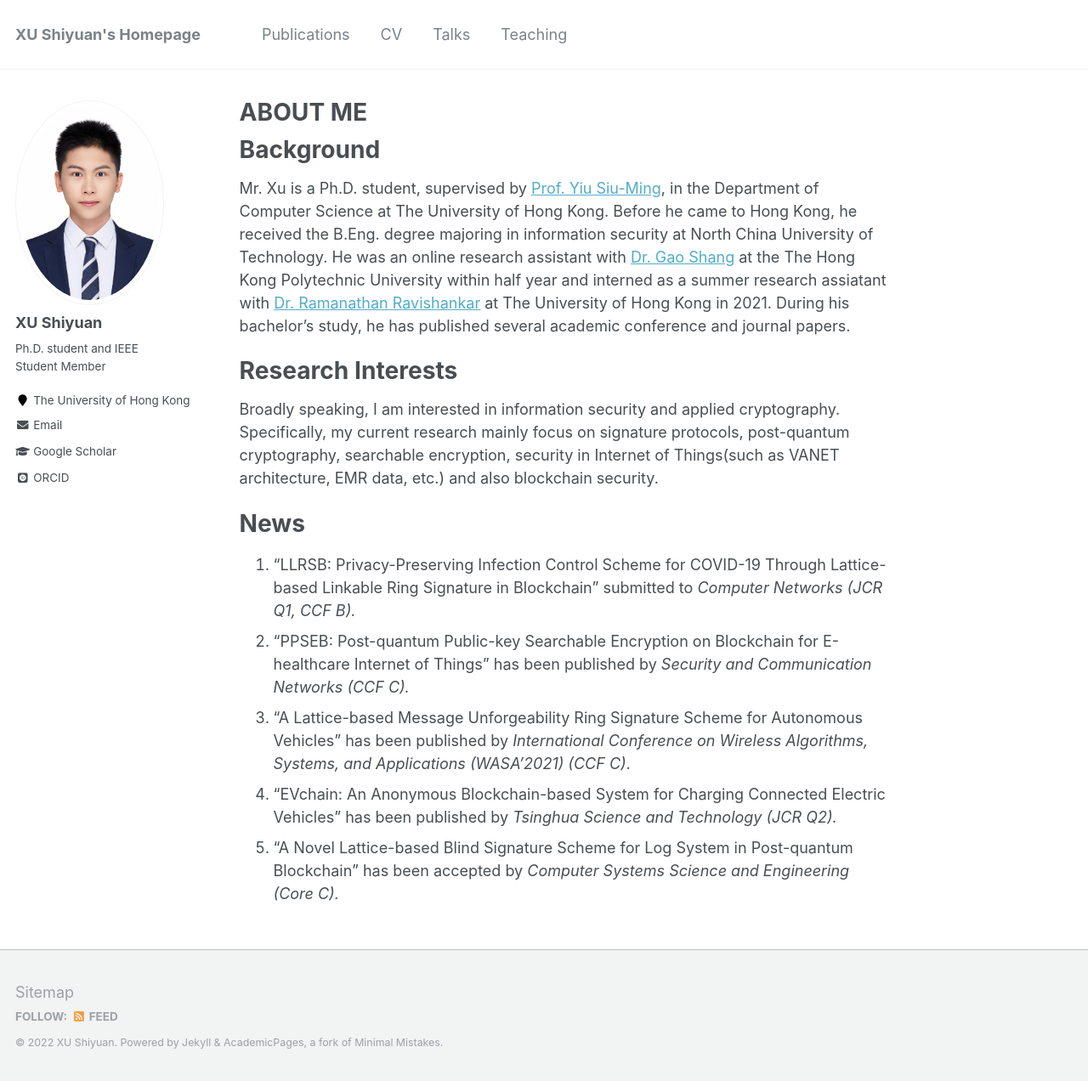
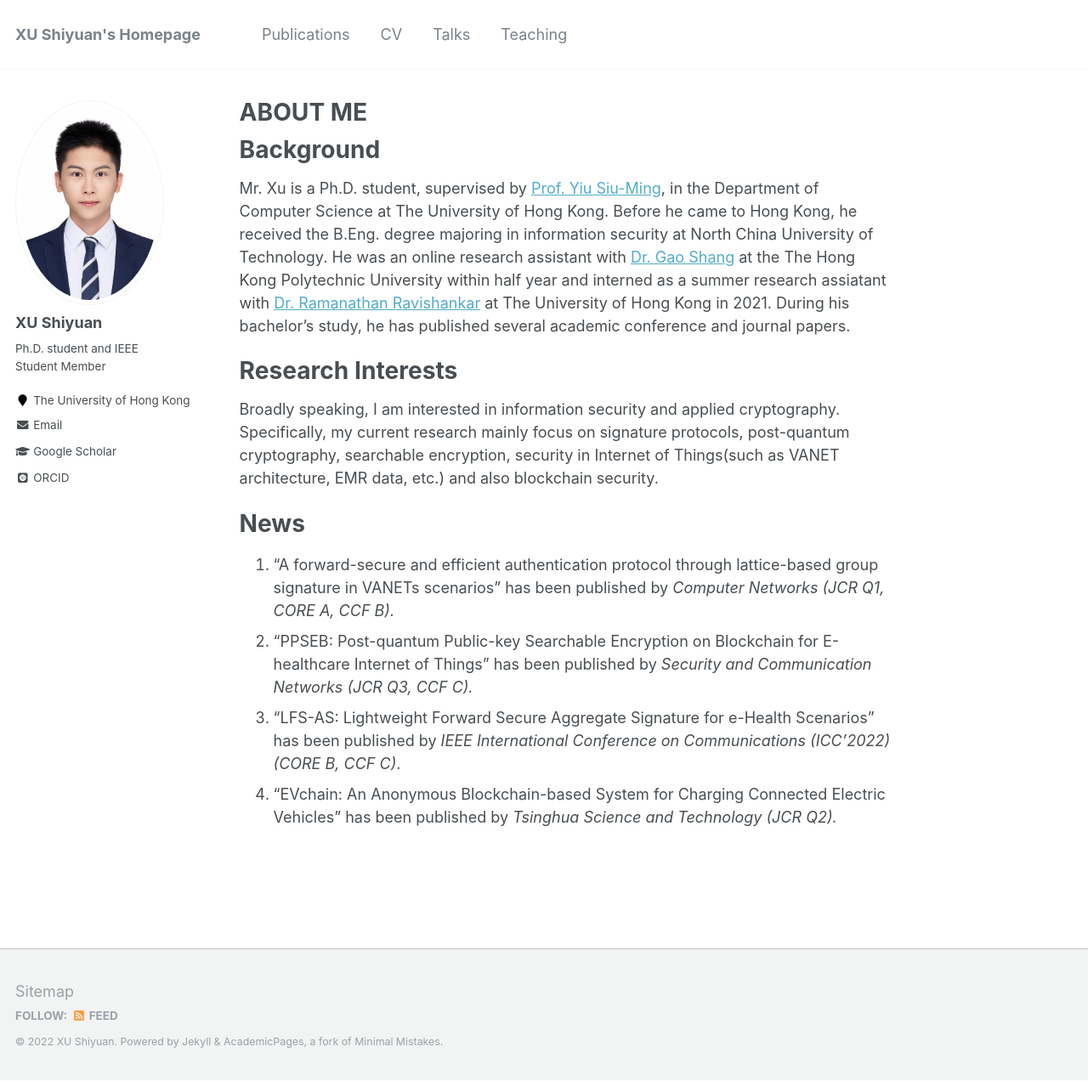
Before and after one commit to shiyuanjack/shiyuanjack.github.io, a Jekyll site: the page built from _pages/about.md, in a window 1280 px wide and 1272 px high. Shown: the whole window at 85% size. Built offline with Jekyll 4.4.1, drawn with Linux system fonts in a browser that asks for light colours; some web fonts are replaced.

Commit message:
Update about.md

```diff
--- a/_pages/about.md
+++ b/_pages/about.md
@@ -19,8 +19,7 @@ Broadly speaking, I am interested in information security and applied cryptograp
 
 News
 ======
-1. "LLRSB: Privacy-Preserving Infection Control Scheme for COVID-19 Through Lattice-based Linkable Ring Signature in Blockchain" submitted to *Computer Networks* *(JCR Q1, CCF B).*
-2. "PPSEB: Post-quantum Public-key Searchable Encryption on Blockchain for E-healthcare Internet of Things" has been published by *Security and Communication Networks* *(CCF C).*
-3. "A Lattice-based Message Unforgeability Ring Signature Scheme for Autonomous Vehicles" has been published by *International Conference on Wireless Algorithms, Systems, and Applications (WASA'2021) (CCF C)*.
+1. "A forward-secure and efficient authentication protocol through lattice-based group signature in VANETs scenarios" has been published by *Computer Networks* *(JCR Q1, CORE A, CCF B).*
+2. "PPSEB: Post-quantum Public-key Searchable Encryption on Blockchain for E-healthcare Internet of Things" has been published by *Security and Communication Networks* *(JCR Q3, CCF C).*
+3. "LFS-AS: Lightweight Forward Secure Aggregate Signature for e-Health Scenarios" has been published by *IEEE International Conference on Communications (ICC'2022) (CORE B, CCF C)*.
 4. "EVchain: An Anonymous Blockchain-based System for Charging Connected Electric Vehicles" has been published by *Tsinghua Science and Technology (JCR Q2).*
-5. "A Novel Lattice-based Blind Signature Scheme for Log System in Post-quantum Blockchain" has been accepted by *Computer Systems Science and Engineering (Core C).*
```
